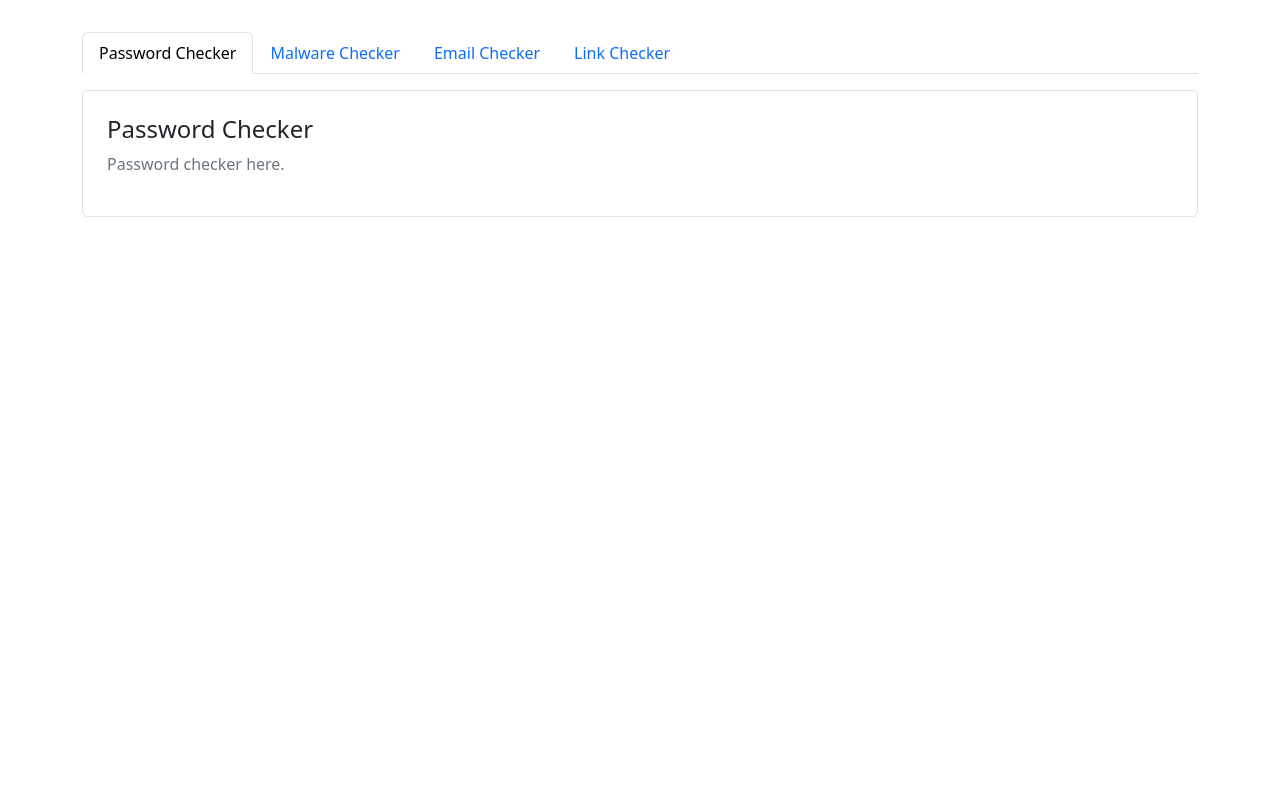
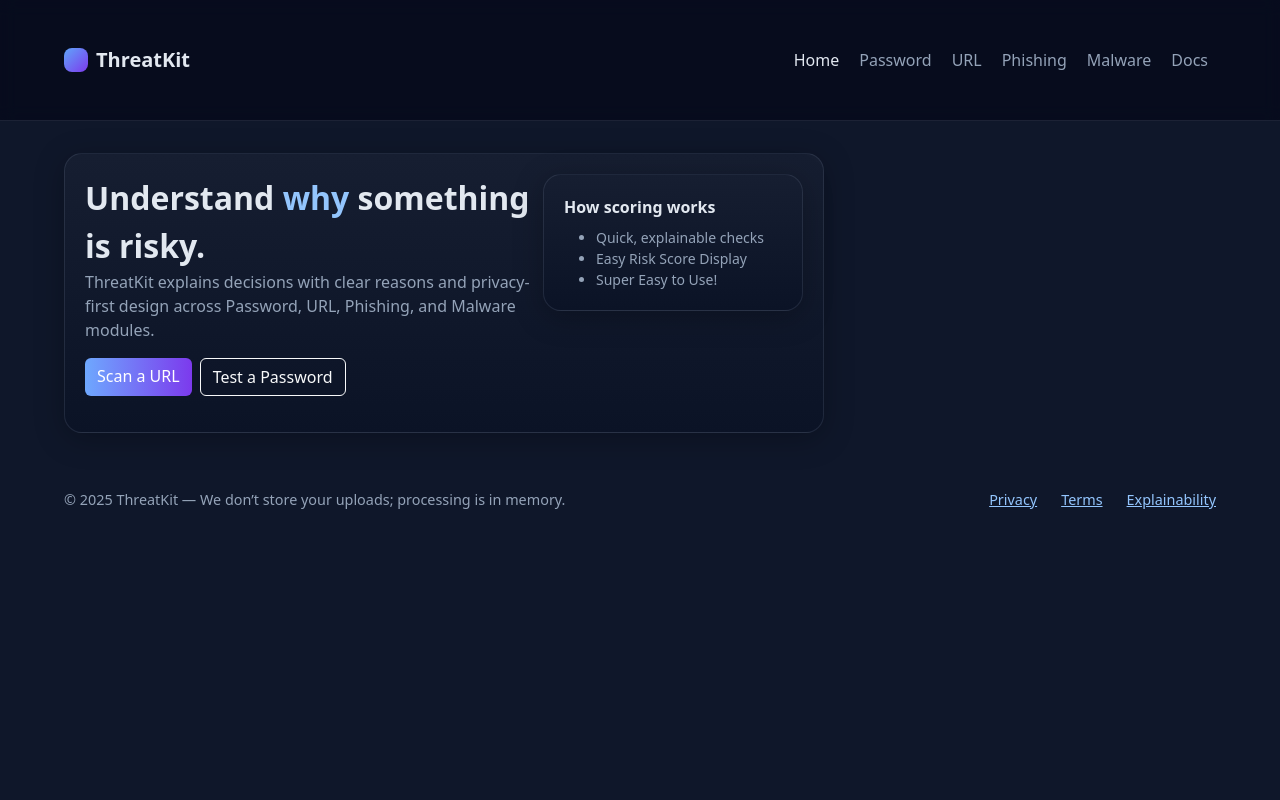
Before and after one commit to Bradlb03/ThreatKit, a Flask app: page / in a window 1280 px wide. Run offline with Flask 3, Linux system fonts and the light colour scheme.

Commit message:
updated UI home page

```diff
--- a/ThreatKit/threatkit/templates/base.html
+++ b/ThreatKit/threatkit/templates/base.html
@@ -5,21 +5,95 @@
 <meta name="viewport" content="width=device-width, initial-scale=1" />
 <title>{% block title %}ThreatKit{% endblock %}</title>
 <link href="https://cdn.jsdelivr.net/npm/bootstrap@5.3.3/dist/css/bootstrap.min.css" rel="stylesheet" />
-    <style> body { padding: 2rem; } </style>
+<style>
+:root{
+  /* Main Background color */
+--bg:#0f172a;
+
+  /* card/panel top */
+--panel:#161e31;
+
+  /* card/panel bottom */
+--panel-2:#0b1326;
+
+  /* main text color */
+--text:#e2e8f0;
+
+  /* secondary/subtle text color (labels, hints) */
+--muted:#94a3b8;
+
+  /* subtle borders around cards/sections */
+--border:rgba(148,163,184,.15);
+
+  /* primary accent (buttons/active tab underline start) */
+--accent:#6ea8fe;
+
+  /* secondary accent (buttons/active gradients end) */
+--accent-2:#7c3aed;
+
+  /* success/OK state (e.g., chips/badges if needed) */
+--ok:#22c55e;
+
+/* warning color (meters, alerts) */
+--warn:#f59e0b;
+}
+html,body{height:100%; background:var(--bg); color:var(--text);}
+.tk-container{max-width:1200px; margin:0 auto; padding:32px 24px;}
+.tk-card{background:linear-gradient(180deg, var(--panel), var(--panel-2)); border:1px solid var(--border); border-radius:18px; padding:20px; box-shadow:0 6px 30px rgba(0,0,0,.25);}
+.tk-chip{background:rgba(148,163,184,.12); color:var(--text); border:1px solid var(--border); border-radius:999px; padding:6px 10px; font-size:.85rem;}
+.tk-subtle{color:var(--muted);}
+.tk-hero-title{font-size:2rem; font-weight:700;}
+.btn-accent{background:linear-gradient(90deg, var(--accent), var(--accent-2)); color:white; border:none;}
+.btn-accent:hover{opacity:.9;}
+
+.tk-input{background:rgba(148,163,184,.12); border:1px solid var(--border); color:var(--text);}
+.tk-input::placeholder{color:#64748b;}
+.tk-sep{border-top:1px solid var(--border);}
+
+.nav-dark{background:rgba(2,6,23,.6); backdrop-filter: blur(8px); border-bottom:1px solid var(--border);}
+.nav-dark .nav-link{color:var(--muted);}
+.nav-dark .nav-link.active, .nav-dark .nav-link:hover{color:var(--text);}
+.tk-footer{color:var(--muted); font-size:.9rem;}
+.meter{height:10px; background:rgba(148,163,184,.12); border-radius:999px; overflow:hidden; border:1px solid var(--border);}
+.meter > span{display:block; height:100%; background:linear-gradient(90deg, #f59e0b, #fbbf24);} /* amber gradient */
+.tabs .nav-link{color:var(--muted); border:none;}
+.tabs .nav-link.active{color:var(--text); background:transparent; border-bottom:2px solid var(--accent);}
+a, a:hover{color:#93c5fd;}
+</style>
 </head>
 <body>
-    <div class="container">
-      <ul class="nav nav-tabs mb-3">
-        <li class="nav-item"><a class="nav-link {% if request.path=='/' %}active{% endif %}" href="/">Password Checker</a></li>
-        <li class="nav-item"><a class="nav-link {% if request.path.startswith('/malware') %}active{% endif %}" href="/malware">Malware Checker</a></li>
-        <li class="nav-item"><a class="nav-link {% if request.path.startswith('/email') %}active{% endif %}" href="/email">Email Checker</a></li>
-        <li class="nav-item"><a class="nav-link {% if request.path.startswith('/link') %}active{% endif %}" href="/link">Link Checker</a></li>
+
+<!-- Top nav -->
+<nav class="navbar navbar-expand-md nav-dark sticky-top">
+<div class="container-fluid tk-container">
+<a class="navbar-brand d-flex align-items-center gap-2" href="/">
+<span class="d-inline-block" style="width:24px;height:24px;border-radius:8px;background:linear-gradient(135deg,#60a5fa,#7c3aed);"></span>
+<span class="fw-semibold" style="color: var(--text);">ThreatKit</span>
+</a>
+<button class="navbar-toggler" type="button" data-bs-toggle="collapse" data-bs-target="#navMain">
+<span class="navbar-toggler-icon"></span>
+</button>
+<div id="navMain" class="collapse navbar-collapse">
+<ul class="navbar-nav ms-auto gap-1">
+<li class="nav-item"><a class="nav-link {% if request.path=='/' %}active{% endif %}" href="/">Home</a></li>
+<li class="nav-item"><a class="nav-link {% if request.path.startswith('/password') %}active{% endif %}" href="/password">Password</a></li>
+<li class="nav-item"><a class="nav-link {% if request.path.startswith('/url') %}active{% endif %}" href="/url">URL</a></li>
+<li class="nav-item"><a class="nav-link {% if request.path.startswith('/phishing') %}active{% endif %}" href="/phishing">Phishing</a></li>
+<li class="nav-item"><a class="nav-link {% if request.path.startswith('/malware') %}active{% endif %}" href="/malware">Malware</a></li>
+<li class="nav-item"><a class="nav-link {% if request.path.startswith('/docs') %}active{% endif %}" href="/docs">Docs</a></li>
 </ul>
-
-      <div class="p-4 border rounded">
-        {% block content %}{% endblock %}
 </div>
 </div>
-    <script src="https://cdn.jsdelivr.net/npm/bootstrap@5.3.3/dist/js/bootstrap.bundle.min.js"></script>
-  </body>
+</nav>
+
+
+<main class="tk-container">
+{% block content %}{% endblock %}
+</main>
+
+
+<footer class="tk-container tk-footer d-flex justify-content-between py-4">
+<span>© 2025 ThreatKit — We don’t store your uploads; processing is in memory.</span>
+<span class="d-flex gap-4"><a href="#">Privacy</a><a href="#">Terms</a><a href="#">Explainability</a></span>
+</footer>
 </html>
--- a/ThreatKit/threatkit/templates/index.html
+++ b/ThreatKit/threatkit/templates/index.html
@@ -1,6 +1,26 @@
 {% extends "base.html" %}
-{% block title %}ThreatKit — Password Checker{% endblock %}
+{% block title %}ThreatKit — Home{% endblock %}
 {% block content %}
-<h1 class="h4">Password Checker</h1>
-<p class="text-secondary">Password checker here.</p>
+<div class="row g-4">
+<div class="col-lg-8">
+<section class="tk-card">
+<div class="d-flex justify-content-between align-items-start mb-3">
+<div>
+<div class="tk-hero-title">Understand <span style="color:#93c5fd">why</span> something is risky.</div>
+<p class="tk-subtle mb-3">ThreatKit explains decisions with clear reasons and privacy-first design across Password, URL, Phishing, and Malware modules.</p>
+<div class="d-flex gap-2">
+<a href="/url" class="btn btn-accent">Scan a URL</a>
+<a href="/password" class="btn btn-outline-light">Test a Password</a>
+</div>
+</div>
+<div class="tk-card" style="min-width:260px;">
+<div class="fw-semibold mb-2">How scoring works</div>
+<ul class="tk-subtle mb-0 small">
+<li>Quick, explainable checks</li>
+<li>Easy Risk Score Display</li>
+<li>Super Easy to Use! </li>
+</ul>
+</div>
+</div>
+</section>
 {% endblock %}
```
Lines whose indentation alone changed are shown as unchanged.
